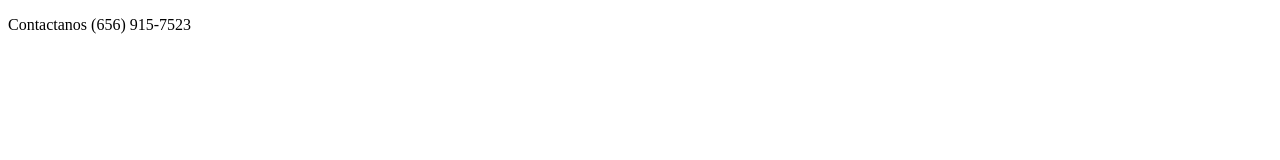
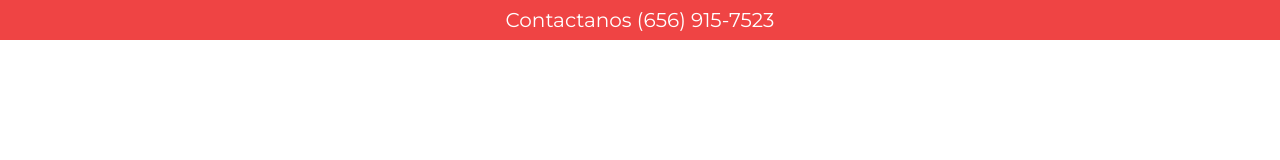
Before and after one commit to 202745EsquedaDaniel/The-gym.co, a website: page index.html in a window 1280 px wide. Drawn offline with Linux system fonts and the light colour scheme; the site is published under a folder, as on GitHub Pages, so addresses that start at the root find nothing.

Commit message:
Primera seccion del nav y Font Family asignada pt2

```diff
--- a/index.html
+++ b/index.html
@@ -3,7 +3,7 @@
   <head>
     <meta charset="UTF-8" />
     <meta name="viewport" content="width=device-width, initial-scale=1.0" />
-    <link href="/tailwind.css" rel="stylesheet" />
+    <link href="tailwind.css" rel="stylesheet" />
     <link rel="preconnect" href="https://fonts.googleapis.com" />
     <link rel="preconnect" href="https://fonts.gstatic.com" crossorigin />
     <link
```
